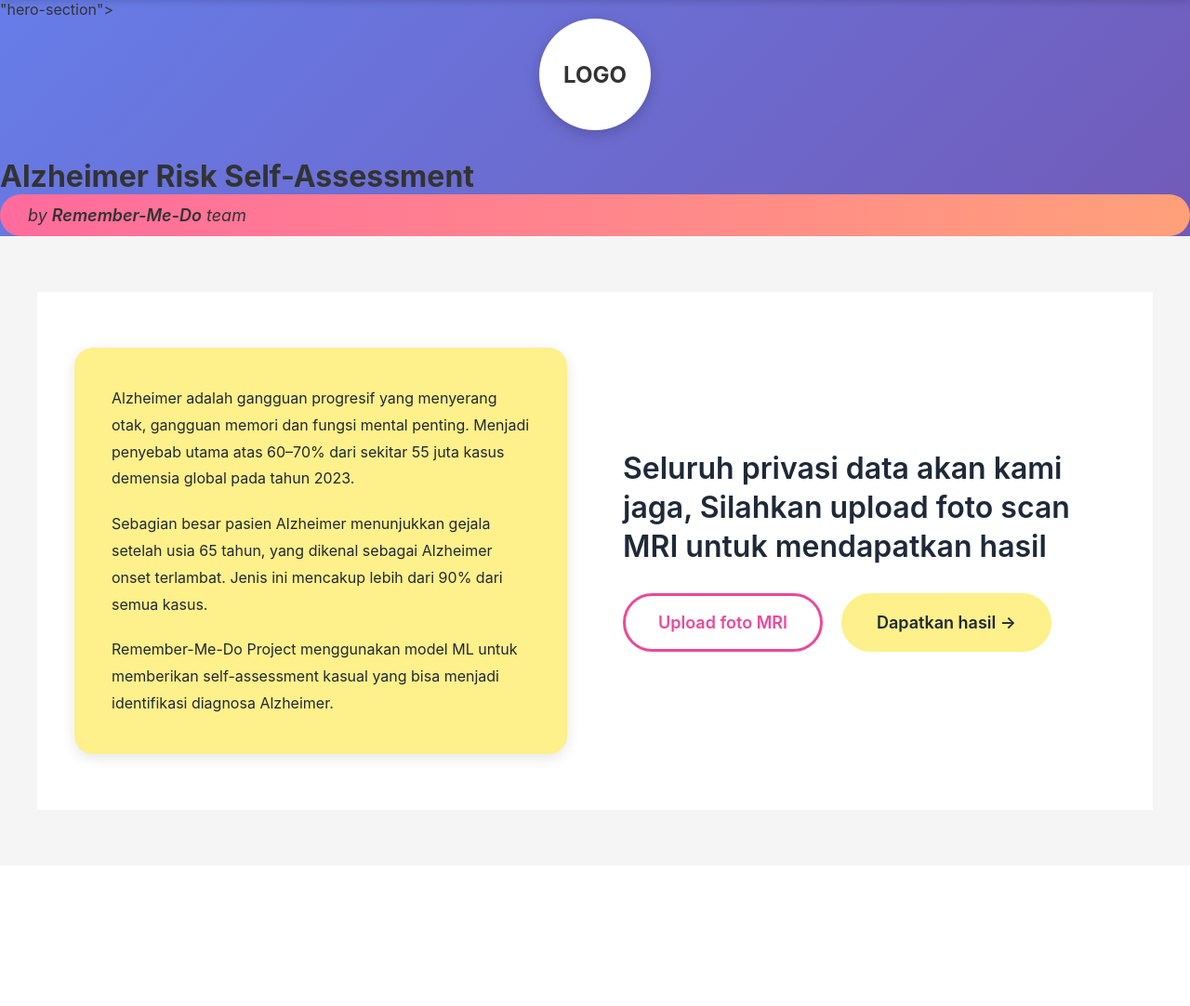
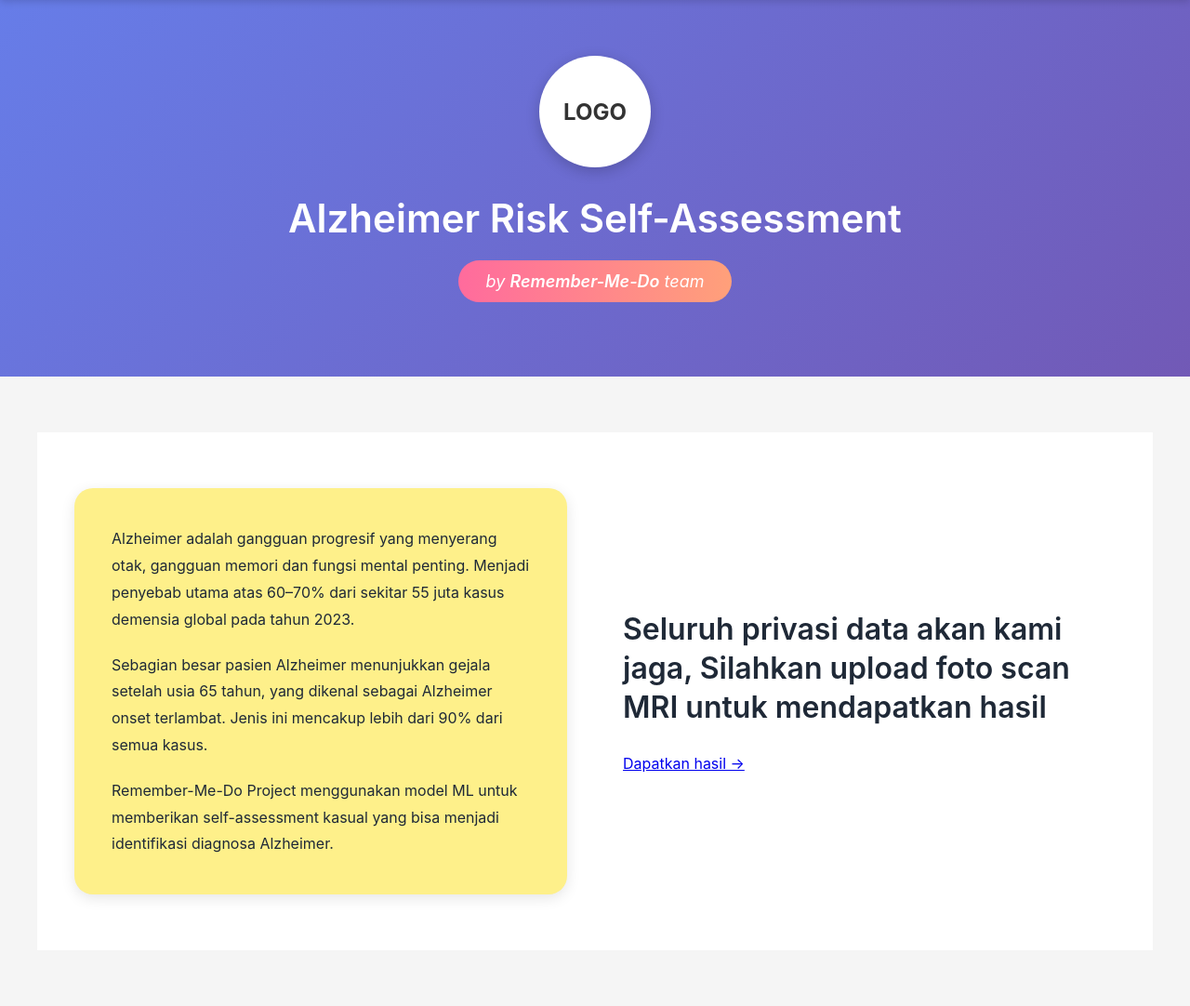
Before and after one commit to christoverhendri/Alzheimers-Detections, a Flask app: page / in a window 1280 px wide. Shown: the part 58-1140 px from the top of the page at 93% size. Before the commit the page ends 873 px from the top, so only its background shows below. Run offline with Flask 3, Linux system fonts and the light colour scheme.

Commit message:
perbaikin code

```diff
--- a/templates/home.html
+++ b/templates/home.html
@@ -178,7 +178,7 @@
     <a href="{{ url_for('dashboard') }}">Patient Info</a>
 </nav>
 
-"hero-section">
+<div class="hero-section">
     <div class="logo">LOGO</div>
     <h1>Alzheimer Risk Self-Assessment</h1>
     <div class="subtitle">by <strong>Remember-Me-Do</strong> team</div>
@@ -196,8 +196,7 @@
             <h2>Seluruh privasi data akan kami jaga, Silahkan upload foto scan MRI untuk mendapatkan hasil</h2>
 
             <div class="button-group">
-                <a href="#upload" class="btn btn-outline">Upload foto MRI</a>
-                <a href="#results" class="btn btn-primary">Dapatkan hasil →</a>
+                <a href="{{ url_for('predict_page') }}">Dapatkan hasil →</a>
             </div>
         </div>
     </div>
```
